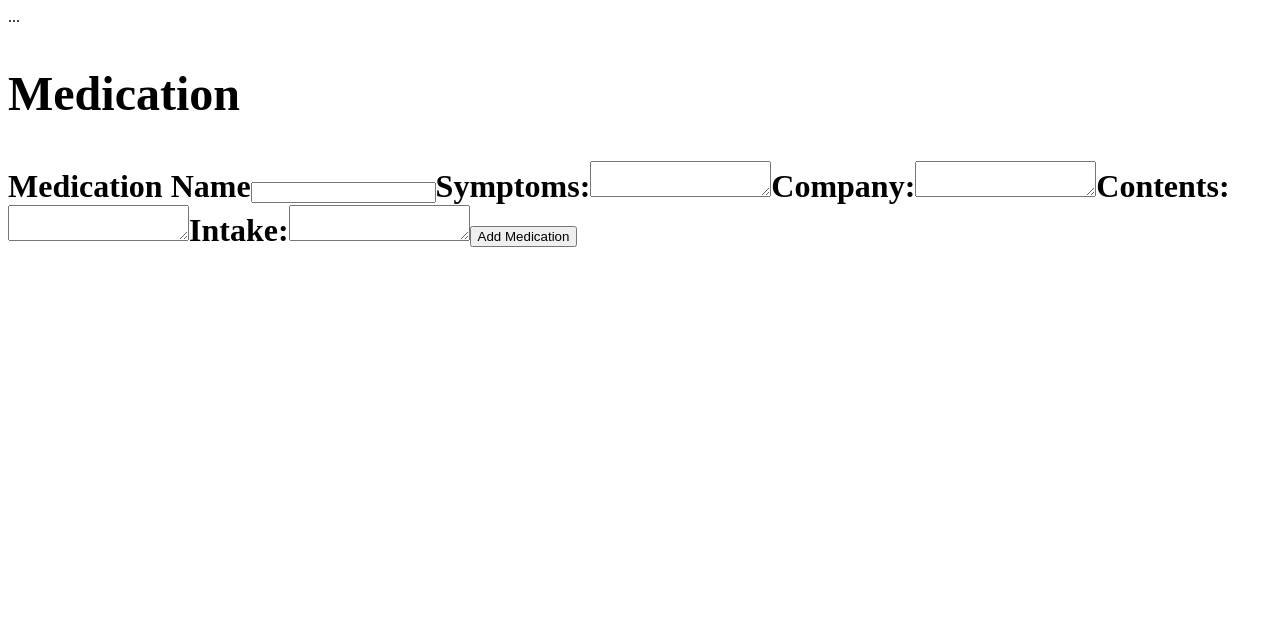
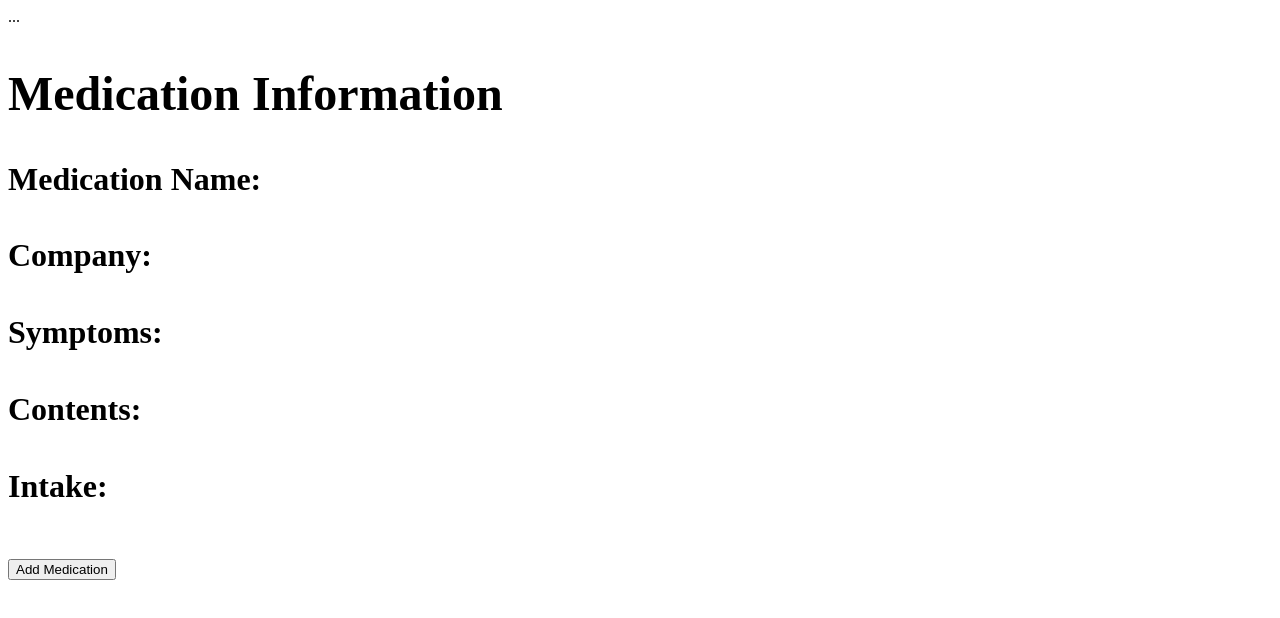
Before and after one commit to Kenneth-Tong/meditriever, a React (Create React App) app: page /about-drug in a window 1280 px wide. Shown: the top 618 px of the page. Built offline with nearby package versions, Linux system fonts and the light colour scheme.

Commit message:
Formatting of about-drug.js

```diff
--- a/src/Create.js
+++ b/src/Create.js
@@ -29,39 +29,44 @@ const Create = () => {
 
 return (
     <div className="create">
-      <h2>Medication</h2>
+      <h2>Medication Information</h2>
       <form onSubmit={handleSubmit}>
-        <label>Medication Name</label>
-        <input
+        <label>Medication Name:</label>
+        <h2
           type="text"
           required
           value={drugName}
           onChange={(e) => medication(e.target.value)}
         />
-        <label>Symptoms:</label>
-        <textarea
+        <div></div>
+        <label>Company:</label>
+        <h2
+          required
+          value={companyName}
+          onChange={(e) => company(e.target.value)}
+        />
+        <div></div>
+         <label>Symptoms:</label>
+        <h2
           required
           value={effects}
           onChange={(e) => symptoms(e.target.value)}
-        ></textarea>
-        <label>Company:</label>
-        <textarea
-          required
-          value={companyName}
-          onChange={(e) => company(e.target.value)}
-        ></textarea>
+        />
+        <div></div>
         <label>Contents:</label>
-        <textarea
+        <h2
           required
           value={contents}
           onChange={(e) => ingredients(e.target.value)}
-        ></textarea>
+        />
+        <div></div>
         <label>Intake:</label>
-        <textarea
+        <h2
           required
           value={howTo}
           onChange={(e) => intake(e.target.value)}
-        ></textarea>
+        />
+        <div></div>
         <button>Add Medication</button>
       </form>
     </div>
--- a/src/views/about-drug.js
+++ b/src/views/about-drug.js
@@ -6,9 +6,6 @@ const AboutDrug = (props) => {
   return (
     <h1>
       <Create />
-      <script>
-
-      </script>
     </h1>
   )
 }
```
